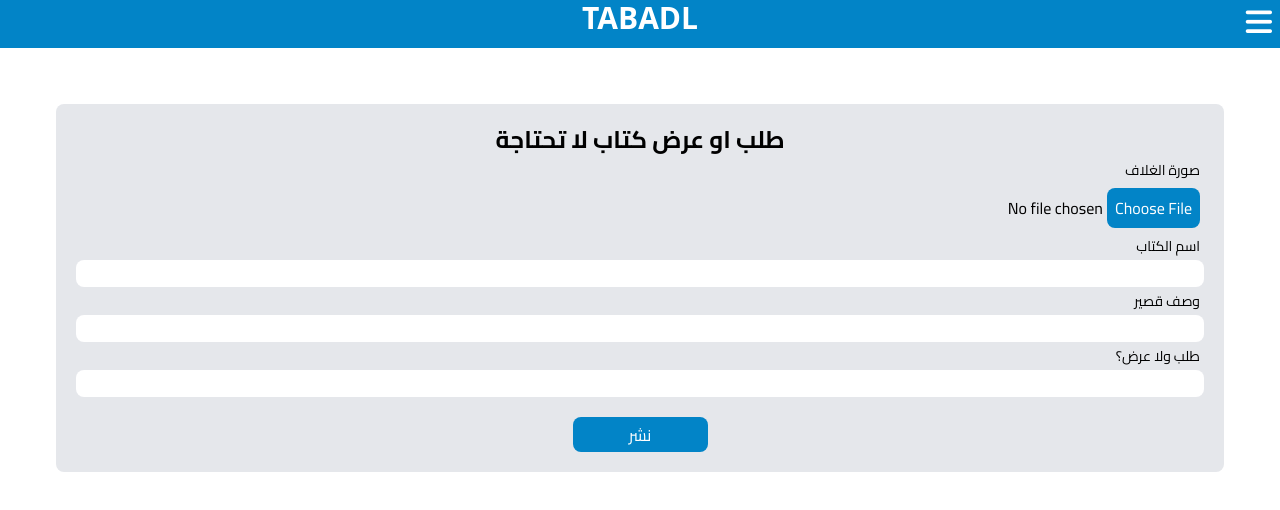
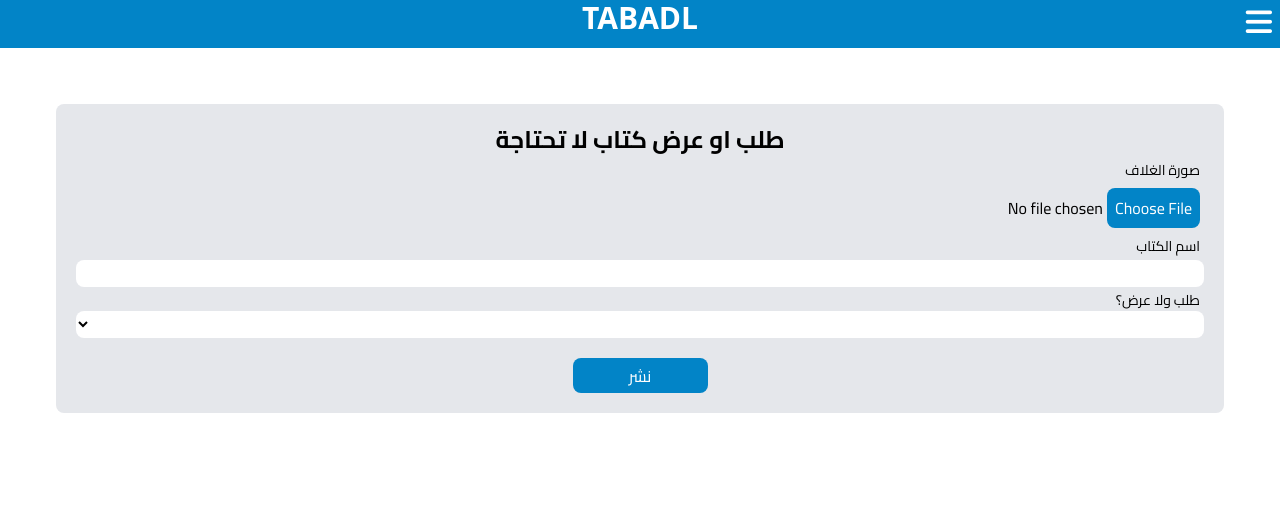
Before and after one commit to Rabie-s/vue.js-tabadl, a Vue app: page /add-book in a window 1280 px wide. Shown: the top 510 px of the page. Built offline with nearby package versions, Linux system fonts and the light colour scheme; a web font is replaced by a local one.

Commit message:
add v-models to form inputs

```diff
--- a/src/views/AddBook.vue
+++ b/src/views/AddBook.vue
@@ -4,11 +4,13 @@
         <div class="bg-gray-200 p-5 m-14 rounded-lg">
             <h1 class="text-2xl text-center font-bold">طلب او عرض كتاب لا تحتاجة</h1>
 
-            <UploadInput label="صورة الغلاف"/>
-            <BaseInput type="text" label="اسم الكتاب" />
-            <BaseInput type="text" label="وصف قصير" />
-            <BaseInput type="text" label="طلب ولا عرض؟" />
-
+            <UploadInput label="صورة الغلاف" />
+            <BaseInput v-model="formData.title" type="text" label="اسم الكتاب" />
+            <!-- <BaseInput v-model="" type="text" label="وصف قصير" /> -->
+            <label class="m-1 text-sm">طلب ولا عرض؟</label>
+            <select v-model="formData.status" class="w-full bg-white text-sm h-[27px] outline-none rounded-lg px-1">
+                <option v-for="option in options1" :value="option.value">{{ option.name }}</option>
+            </select>
             <div class="mt-5 flex flex-col items-center gap-y-2">
                 <Button color="blue">نشر</Button>
             </div>
@@ -20,8 +22,20 @@
 
 <script setup>
 import BaseInput from '@/components/BaseInput.vue'
-import Button from '@/components/Button.vue';
-import UploadInput from '@/components/UploadInput.vue';
+import Button from '@/components/Button.vue'
+import UploadInput from '@/components/UploadInput.vue'
+import { ref } from 'vue'
 
+const formData = ref({
+    image: '',
+    title: '',
+    status: ''
+
+})
+
+const options1 = [
+    { name: "Ahmad", value: 1 },
+    { name: "Mohammad", value: 2 }
+]
 
 </script>
--- a/src/views/LoginView.vue
+++ b/src/views/LoginView.vue
@@ -3,8 +3,8 @@
     <div class="container mx-auto">
         <div class="bg-gray-200 p-5 m-14 rounded-lg">
             <h1 class="text-2xl text-center font-bold">تسجيل الدخول</h1>
-            <BaseInput type="text" label="الايميل" />
-            <BaseInput type="password" label="كلمة المرور" />
+            <BaseInput v-model="formData.email" type="text" label="الايميل" />
+            <BaseInput v-model="formData.password" type="password" label="كلمة المرور" />
 
             <div class="mt-5 flex flex-col items-center gap-y-2">
                 <Button color="blue">تسجيل الدخول</Button>
@@ -20,5 +20,11 @@
 <script setup>
 import BaseInput from '@/components/BaseInput.vue'
 import Button from '@/components/Button.vue';
+import { ref } from 'vue'
+
+const formData = ref({
+    email: '',
+    password: ''
+})
 
 </script>
--- a/src/views/RegisterView.vue
+++ b/src/views/RegisterView.vue
@@ -3,10 +3,10 @@
     <div class="container mx-auto">
         <div class="bg-gray-200 p-5 m-14 rounded-lg">
             <h1 class="text-2xl text-center font-bold">حساب جديد</h1>
-            <BaseInput type="text" label="الاسم" />
-            <BaseInput type="email" label="الايميل" />
-            <BaseInput type="text" label="رقم الهاتف" />
-            <BaseInput type="password" label="كلمة المرور" />
+            <BaseInput v-model="formData.name" type="text" label="الاسم" />
+            <BaseInput v-model="formData.email" type="email" label="الايميل" />
+            <BaseInput v-model="formData.phone_number" type="text" label="رقم الهاتف" />
+            <BaseInput v-model="formData.password" type="password" label="كلمة المرور" />
 
             <div class="mt-5 flex flex-col items-center gap-y-2">
                 <Button color="blue">انشاء الحساب</Button>
@@ -22,5 +22,14 @@
 
 <script setup>
 import BaseInput from '@/components/BaseInput.vue'
-import Button from '@/components/Button.vue';
+import Button from '@/components/Button.vue'
+import { ref } from 'vue'
+
+const formData = ref({
+    name: '',
+    email: '',
+    phone_number: '',
+    password: ''
+})
+
 </script>
```
